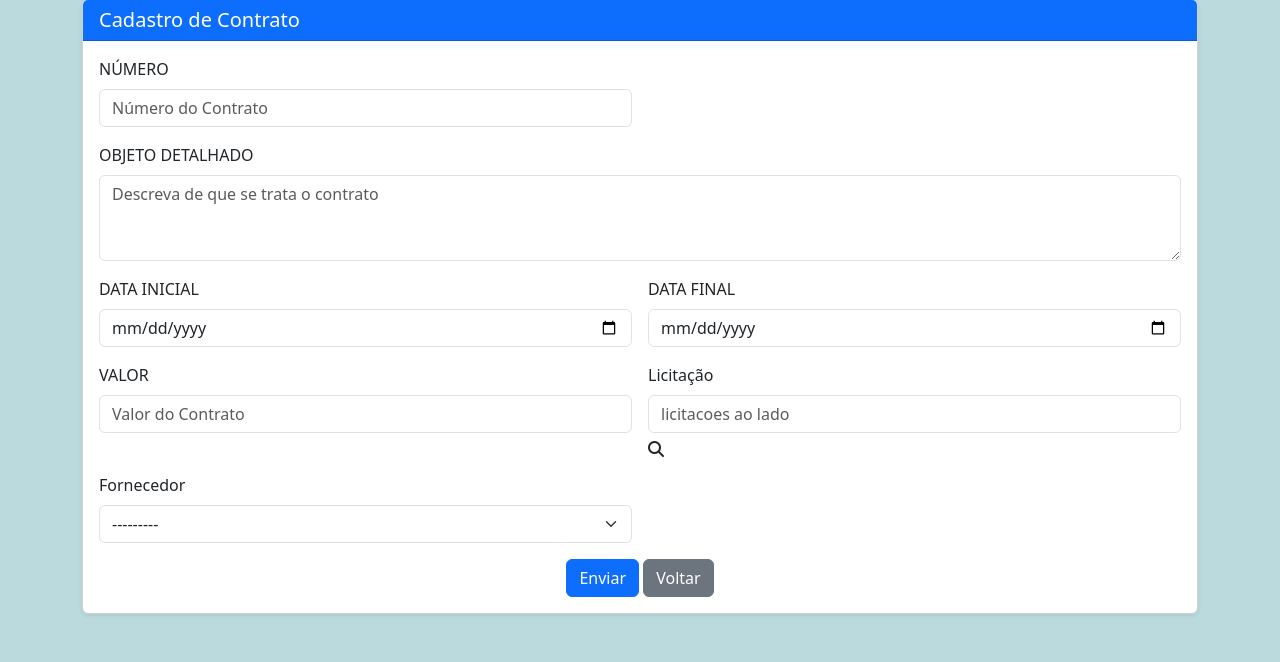
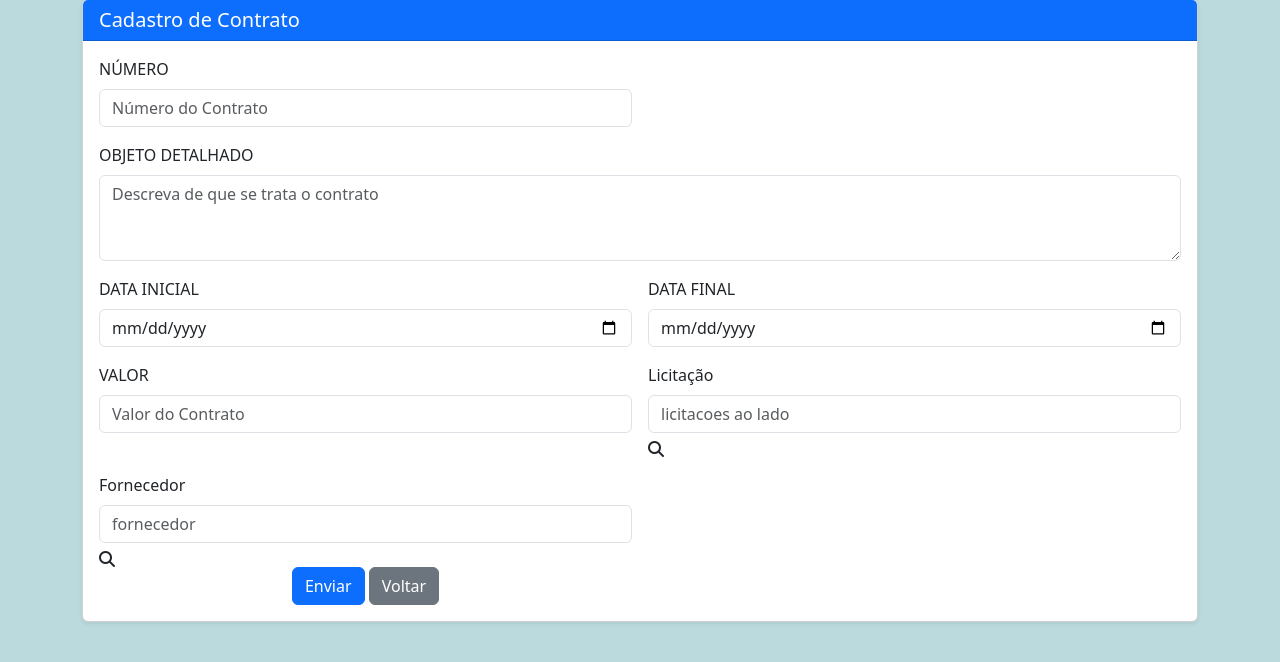
Before and after one commit to DEVerissimocoder/biddingContract, a Django app: page /contrato/ in a window 1280 px wide. Shown: the part 49-711 px from the top of the page. Run offline with Django 5.2, Linux system fonts and the light colour scheme; data that the repository does not hold is empty; some libraries are stand-ins or nearby versions.

Commit message:
modal de fornecedores no cadastro de contratos adicionando o pk em vez do nome do fornecedor

```diff
--- a/biddingContracts/forms.py
+++ b/biddingContracts/forms.py
@@ -146,11 +146,11 @@ class formContrato(forms.ModelForm):
     #     widget=forms.Select(attrs={'class': 'form-select'})
     # )
 
-    fornecedor_fk = forms.ModelChoiceField(
+    """fornecedor_fk = forms.ModelChoiceField(
         queryset=Fornecedor.objects.all(),
         label="Fornecedor",
         widget=forms.Select(attrs={'class': 'form-select'})
-    )
+    )"""
 
     class Meta:
         model = Contrato
@@ -180,6 +180,14 @@ class formContrato(forms.ModelForm):
                     "placeholder": "licitacoes ao lado",
                 }
             ),
+            "fornecedor_fk": forms.TextInput(
+                attrs={
+                    "type": "text",
+                    "class": "form-control",
+                    "placeholder": "fornecedor",
+                }
+            ),
+
             "numero": forms.TextInput(
                 attrs={
                     "type": "text",
--- a/biddingContracts/templates/contrato_new.html
+++ b/biddingContracts/templates/contrato_new.html
@@ -90,24 +90,55 @@
                     {% if form.fornecedor_fk.errors %}
                         <div class="text-danger">{{ form.fornecedor_fk.errors }}</div>
                     {% endif %}
-                </div>
+                    <!-- TRIGGER -->
+                    <div class="d-flex">
+                        <i class="fa-solid fa-magnifying-glass mt-2 cursor-pointer" id="bot-fornecedor" data-bs-toggle="modal" data-bs-target="#fornecedor-modal" title="procurar fornecedor"></i>
+                    </div>
 
+                    <!-- Modal -->
+                    <div class="modal fade" id="fornecedor-modal" tabindex="-1" aria-labelledby="modal-forn-label" aria-hidden="true">
+                        <div class="modal-dialog">
+                            <div class="modal-content">
+                                <div class="modal-header">
+                                    <h5 class="modal-title" id="modal-forn-label">Modal title</h5>
+                                    <button type="button" class="btn-close" data-bs-dismiss="modal" aria-label="Close"></button>
+                                </div>
+                                <div class="modal-body" id="modal-body-content-forn">
+                                ...
+                                </div>
+                                <div class="modal-footer">
+                                    <button type="button" class="btn btn-secondary" data-bs-dismiss="modal">cancelar</button>
+                                    <button type="button" class="btn btn-primary" id="btn-confirmar-forn">confirmar</button>
+                                </div>
+                            </div>
+                        </div>
+                    </div>
                 <div class="col-12 text-center">
                     <button type="submit" class="btn btn-primary">Enviar</button>
                     <a class="btn btn-secondary mr-2" href="{% url 'biddingContracts:index' %}">Voltar</a>
                 </div>
             </form>
-
         </div>
     </div>
 </div>
+
 <script>
+
+
     document.getElementById('bot-licitacao').addEventListener('click', function() {
         fetch("{% url 'biddingContracts:modal-licitacao' %}")
             .then(response => response.text())
             .then(data => {
                 document.getElementById('modal-body-content').innerHTML = data;
             });
+    });
+    document.getElementById('bot-fornecedor').addEventListener('click', function(){
+        fetch("{% url 'biddingContracts:modal-fornecedor' %}")
+        .then(response => response.text())
+        .then(data=>{
+            document.getElementById('modal-body-content-forn').innerHTML = data;
+            console.log("dados carregado", data)
+        });
     });
 
     document.getElementById('btn-confirmar').addEventListener('click', function(){
@@ -118,5 +149,12 @@
         var modal = bootstrap.Modal.getInstance(document.getElementById('modal-licitacao'));
         modal.hide();
 });
+    document.getElementById('btn-confirmar-forn').addEventListener('click', function(){
+        var selectedFornecedor = document.querySelector("input[name='flexRadioProvider']:checked");
+        document.getElementById('{{ form.fornecedor_fk.id_for_label }}').value = selectedFornecedor.value;
+        var modal = bootstrap.Modal.getInstance(document.getElementById('fornecedor-modal'));
+        modal.hide();
+
+    });
 </script>
 {% endblock %}
--- a/biddingContracts/urls.py
+++ b/biddingContracts/urls.py
@@ -9,13 +9,16 @@ urlpatterns = [
     path('contratos/relatorio/<int:id_contrato>', views.contratosRelatorio, name='relatorio'),
     path('fornecedores/', views.listFornecedores, name="fornecedores"),
     path('criar-fornecedor/', views.BiddingFornecedor.as_view(), name='fornecedor_new'),
+    path('modal-fornecedor/', views.modal_fornecedor, name="modal-fornecedor"),
     path('licitacoes/', views.listLicitacoes, name='licitacoes'),
     path('criar-licitacoes/', views.BiddingCreateView.as_view(), name='create-bidding'),
-    path('modal-licitacao', views.modal_licitacao, name='modal-licitacao'),
+    path('modal-licitacao/', views.modal_licitacao, name='modal-licitacao'),
     path('contrato/', views.cadContrato, name="cadContrato"),
     path('buscar/', views.BuscarView.as_view(), name='buscar'),
     path('export-pdf/', views.export_pdf, name='export-pdf'),
     path('licitacoes/<int:pk>/editar/', views.BiddingUpdateView.as_view(), name='update_bidding'),
     path('criar-ARP/', views.createArp, name='create-ARP'),#ARP - SIGLA PARA (ATA DE REGISTRO DE PREÇOS)
-    path('atas/', views.listARPs.as_view(), name="atas")
+    path('atas/', views.listARPs.as_view(), name="atas"),
+    #path('teste/', views.teste, name='teste')
+
 ]
--- a/biddingContracts/views.py
+++ b/biddingContracts/views.py
@@ -31,6 +31,8 @@ import weasyprint
 
 
 #     return render(request, "contrato_new.html", {"form": form})
+"""def teste(request):
+    return render(request, "modal_fornecedor_teste.html")"""
 
 def cadContrato(request):
     if request.method == "POST":
@@ -114,6 +116,12 @@ def listFornecedores(request):
     fornecedores = Fornecedor.objects.all()
     context = {"fornecedores": fornecedores}
     return render(request, "fornecedores.html", context)
+
+def modal_fornecedor(request):
+    "mostra fornecedor em um modal"
+    fornecedores = Fornecedor.objects.all()
+    context = {"fornecedores": fornecedores}
+    return render(request, "modal_fornecedores.html", context)
 
 def listLicitacoes(request):
     """mostra todas as licitacoes"""
```
Also changed, not shown: biddingContracts/templates/modal_fornecedores.html (added, +40 -0 lines).
